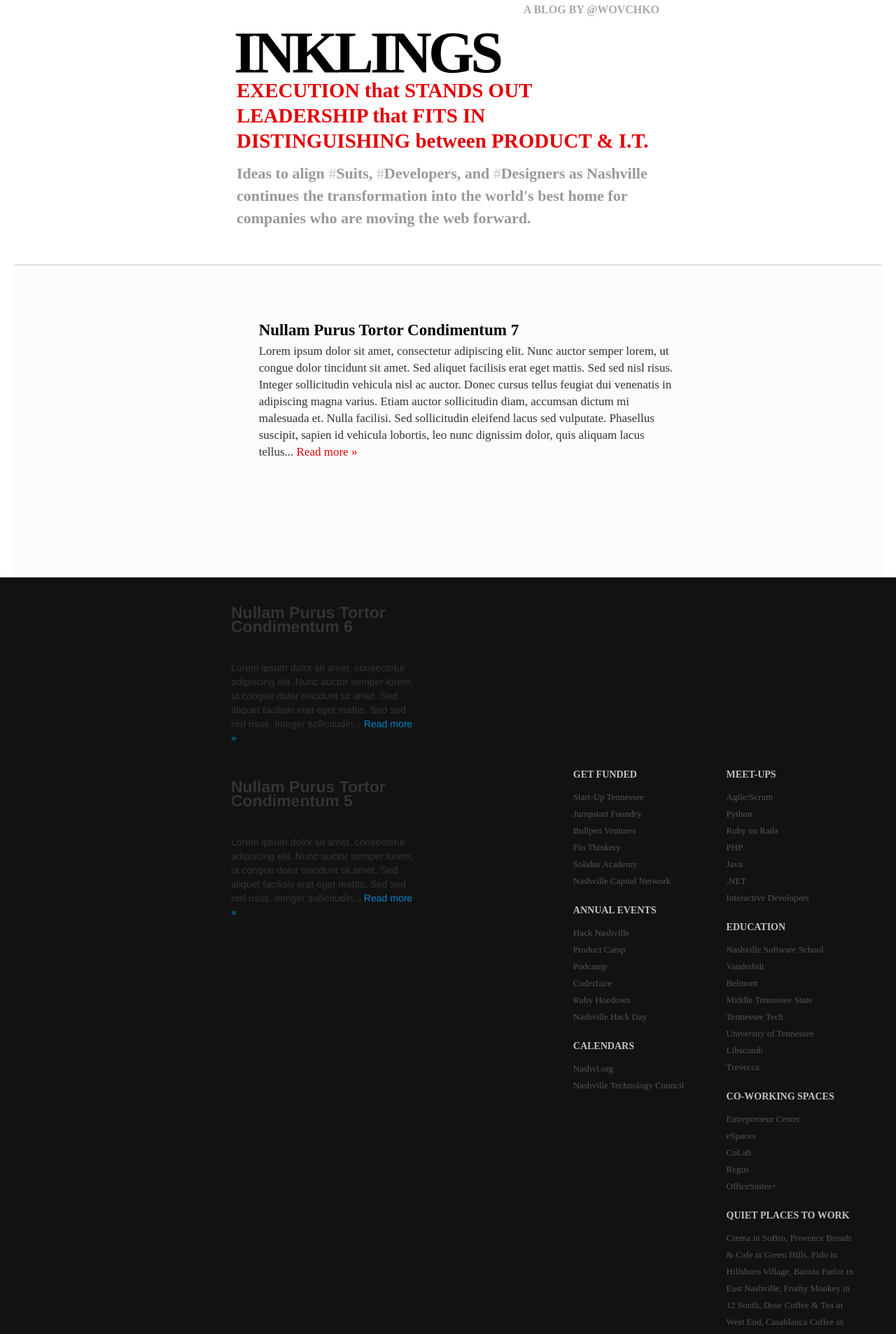
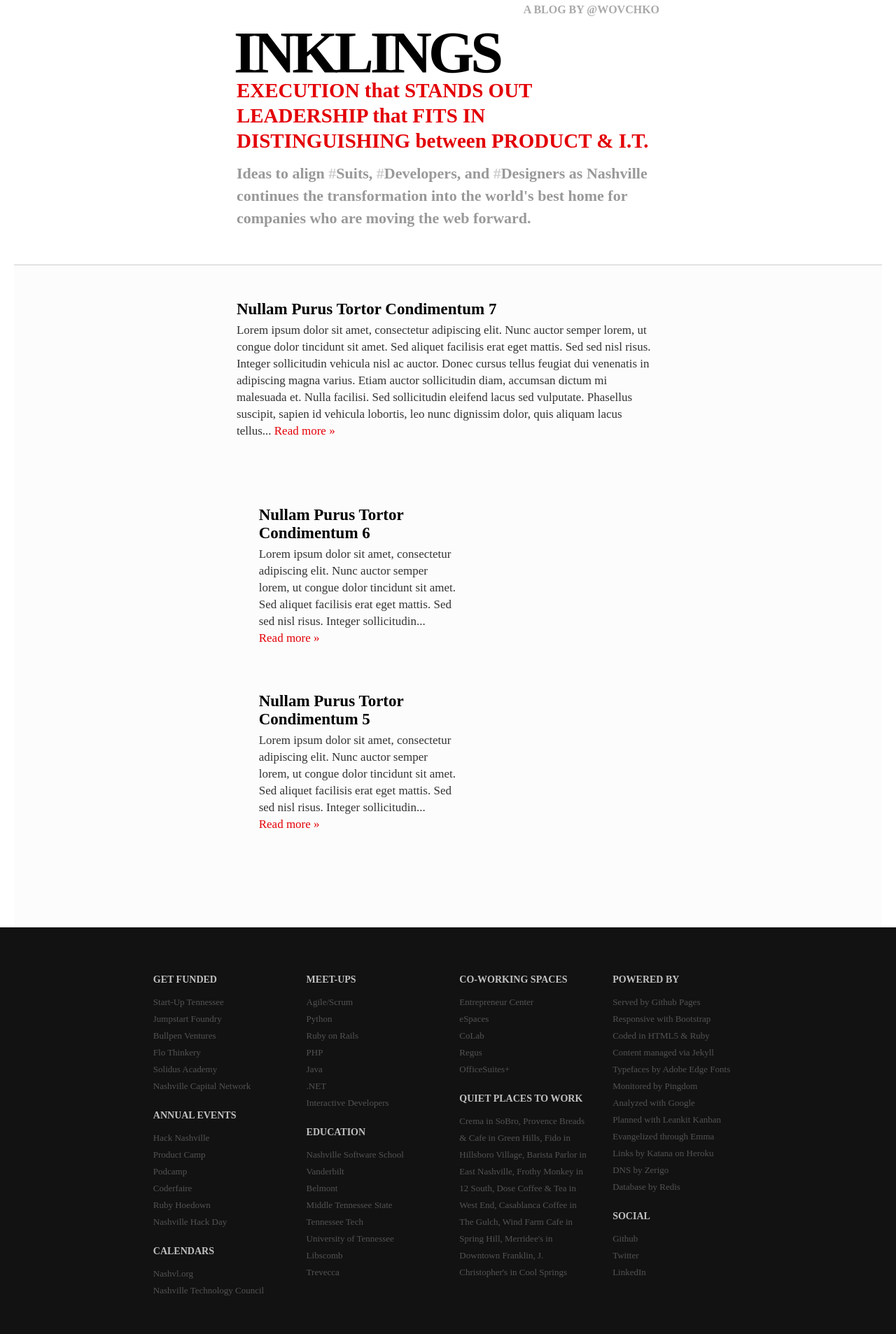
Before and after one commit to wovchko/inklings, a Jekyll site: the page built from index.html, in a window 1280 px wide. Shown: the top 1906 px of the page at 70% size. Built offline with Jekyll 4.4.1, drawn with Linux system fonts in a browser that asks for light colours; Markdown is read by kramdown in place of the engine named in the settings; the list of posts is cut into pages by our own code.

Commit message:
changing-up the method of previewing posts as WordPress method didn't work.

```diff
--- a/index.html
+++ b/index.html
@@ -2,7 +2,7 @@
 layout: default
 ---
 {% for post in site.posts limit:3 %}
-     <div class="span12"></div>
+     <div class="span12">
    {% if forloop.first %}
        <div class="span3"></div>
        <div class="span6">
@@ -12,7 +12,7 @@
        <div class="span3"></div>
    {% endif %}
      </div>
-     <div class="span12"></div>
+     <div class="span12">
        <div class="span3"></div>
    {% unless forloop.first %}
        <div class="span3">
```
